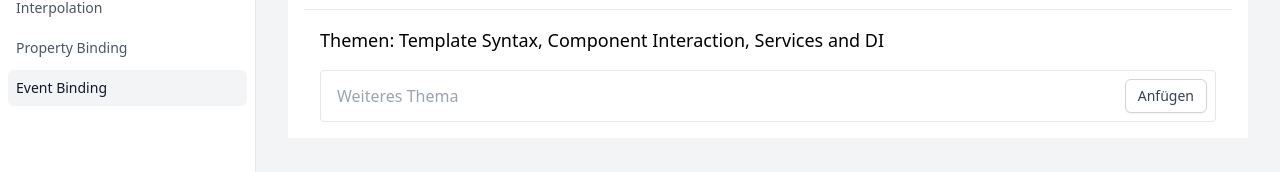
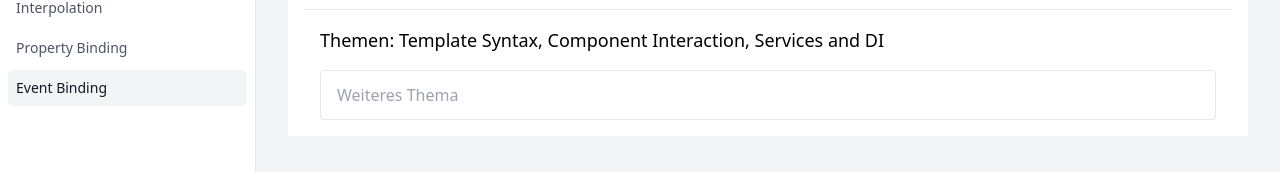
Before and after one commit to lean-ng/edu-template-syntax, an Angular app: page /event-binding in a window 1280 px wide. Shown: the part 135-307 px from the top of the page. Built offline with nearby package versions, Linux system fonts and the light colour scheme.

Commit message:
Implement with just an input field.

```diff
--- a/src/app/samples/event-binding/event-binding.component.html
+++ b/src/app/samples/event-binding/event-binding.component.html
@@ -14,20 +14,15 @@
         <h3 class="text-lg">
           Themen: {{ topics.join(', ') }}
         </h3>
-        <!-- Simplere Lösung mit FormsModule-->
-        <form class="flex mt-4 p-2 rounded border" (submit)="addTopic()">
-          <!-- Neues Thema im Input-Feld übernehmen (Enter-Taste oder Click auf den Button) -->
-          <!-- Feldinhalt sollte danach leer sein -->
+        <div class="flex mt-4 p-2 rounded border">
           <!-- Wie ist es zu lösen, wenn form und button Element fehlen?-->
-          <input name="newTopic" class="px-2 py-1 w-full mr-4 focus:outline-none focus:ring focus:ring-indigo-500" type="text"
+          <input  class="px-2 py-1 w-full focus:outline-none focus:ring focus:ring-indigo-500" type="text"
             placeholder="Weiteres Thema"
-            [(ngModel)]="newTopic"
+            [value]="newTopic"
+            (change)="newTopic = $any($event.target).value"
+            (keyup.enter)="addTopic()"
             >
-          <button type="submit"
-            class="inline-flex items-center px-3 py-2 border border-gray-300 shadow-sm text-sm leading-4 font-medium rounded-md text-gray-700 bg-white hover:bg-gray-50 focus:outline-none focus:ring-2 focus:ring-offset-2 focus:ring-indigo-500">
-            Anfügen
-          </button>
-        </form>
+        </div>
       </div>
     </div>
   </div>
```
